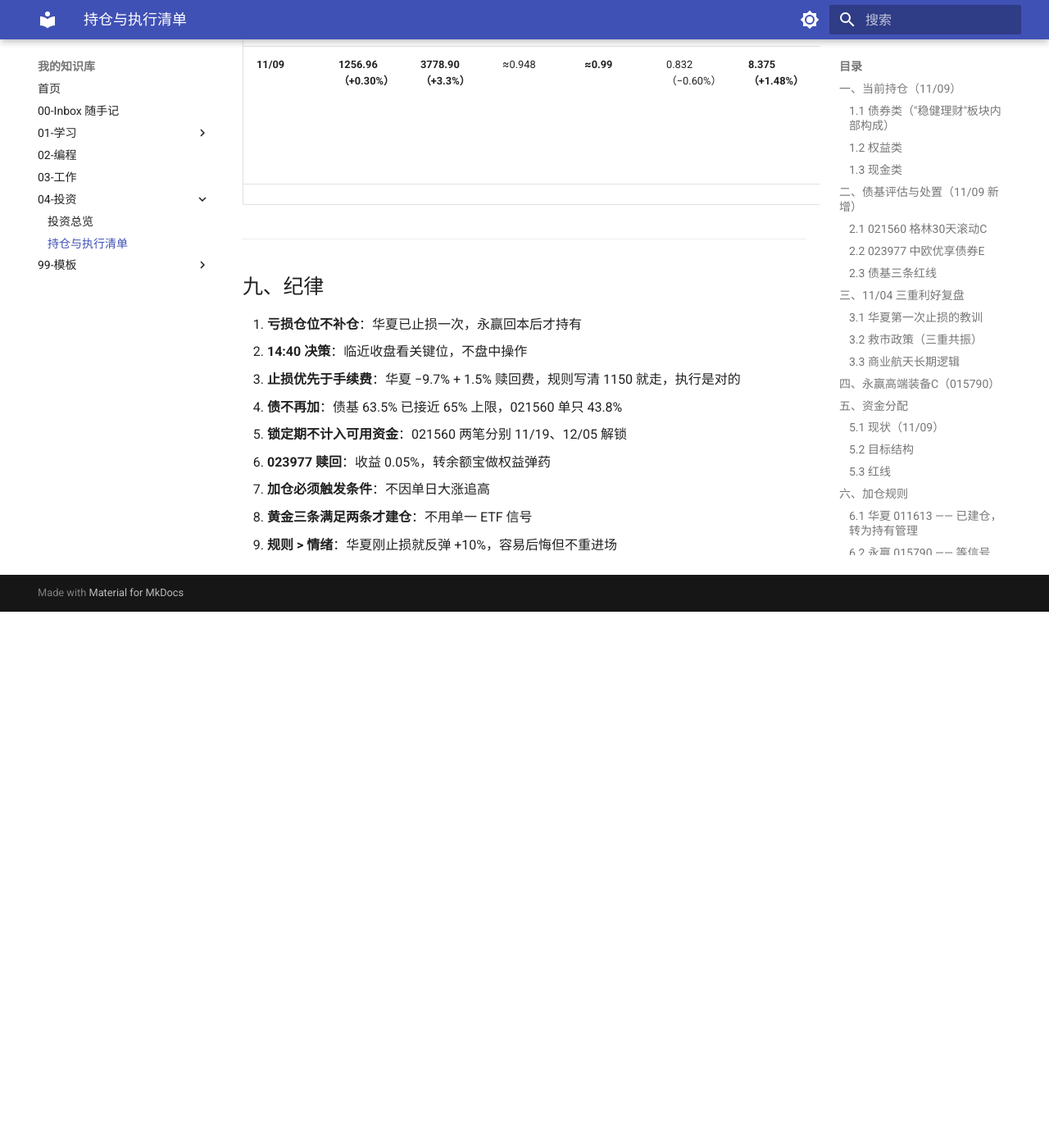
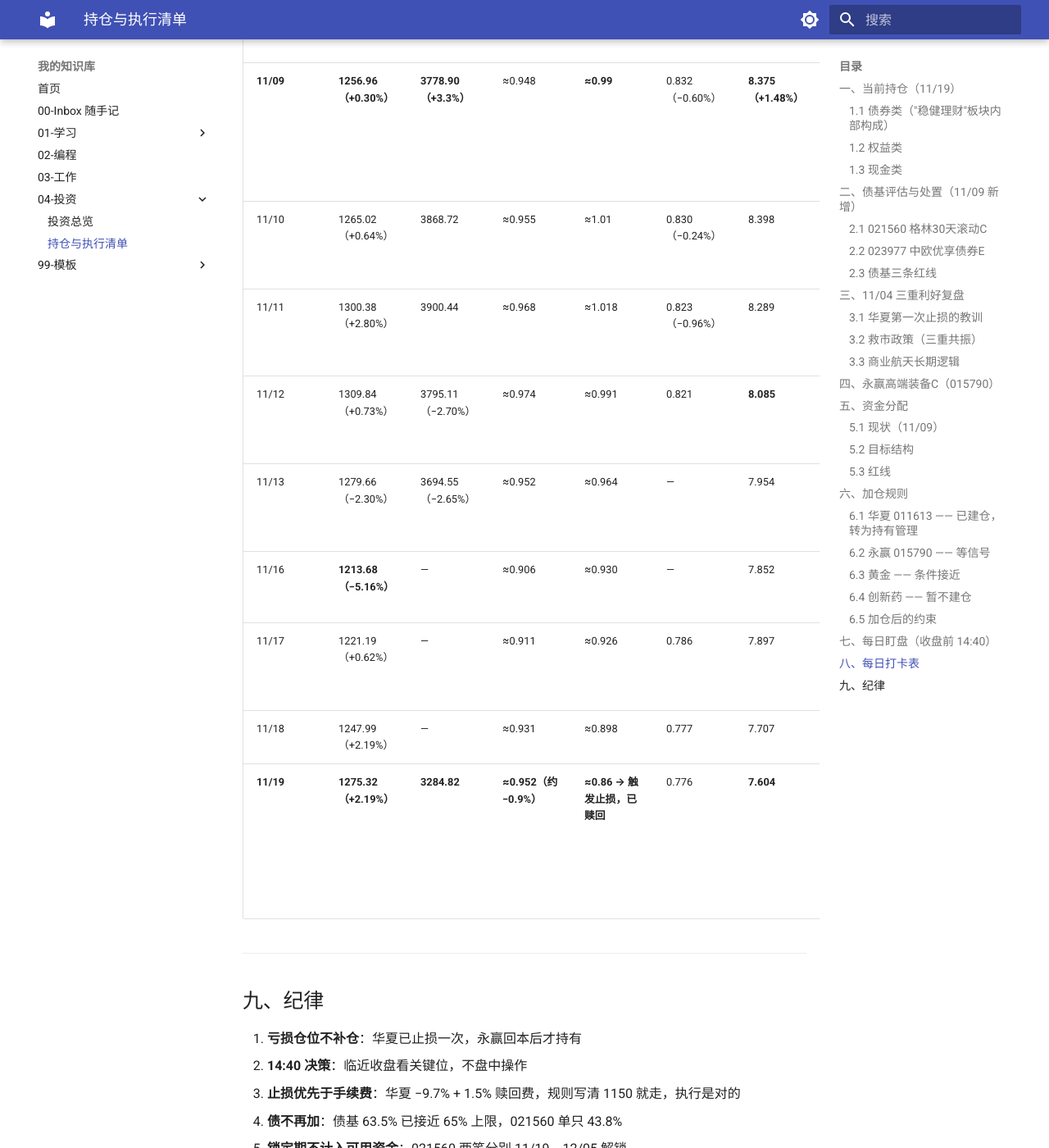
Before and after one commit to 164971963-ship-it/knowledge-base, an MkDocs documentation site: the page built from docs/investment/kc50-high-risk-plan.md, in a window 1280 px wide and 1400 px high, scrolled down 7902 px. Shown: the whole window at 82% size. Built offline with MkDocs 1.6.1 and Material for MkDocs 9.7.7, drawn with Linux system fonts in a browser that asks for light colours; before the commit the page ends 8648 px from its top, so only the background shows below that; some of the changed text lies outside the part shown.

Commit message:
docs: 补 11/10-11/19 打卡，永赢触发止损已赎回

```diff
--- a/docs/investment/kc50-high-risk-plan.md
+++ b/docs/investment/kc50-high-risk-plan.md
@@ -1,18 +1,18 @@
 # 持仓与执行清单（科创50 + 商业航天 + 黄金 + 债基）
 
-> 数据基准：市场 2026-11-09 收盘
-> 总资产约 **5,190 元**（另含华夏赎回后剩余现金约 582 元，合计约 5,772）
-> 结构：**债基 63.5% / 权益 19.3% / 现金 17.2%**——债已经很重，不再往债里加
+> 数据基准：市场 2026-11-19 收盘
+> 永赢 015790 已于 11/19 触发净值止损（≈0.86 < 0.872），提交赎回
+> 结构（赎回前）：**债基 63.5% / 权益 19.3% / 现金 17.2%**——债已经很重，不再往债里加
 
 ---
 
-## 一、当前持仓（11/09）
+## 一、当前持仓（11/19）
 
 ### 1.1 债券类（"稳健理财"板块内部构成）
 
 | 基金 | 代码 | 金额 | 占比 | 收益 | 状态 |
 |---|---|---|---|---|---|
-| 格林30天滚动持有C | **021560** | **2,271** | 43.8% | **+12.04（+0.53%）** | 10/20 买入 1,500 → **11/19 解锁**；11/05 加 759.91 → **12/05 解锁** |
+| 格林30天滚动持有C | **021560** | **2,271** | 43.8% | **+12.04（+0.53%）** | 10/20 买入 1,500 → **11/19 已解锁**；11/05 加 759.91 → **12/05 解锁** |
 | 中欧优享债券E | **023977** | **1,026.61** | 19.8% | **+0.50（+0.05%）** | **建议赎回**（开放赎回、限制大额申购） |
 | **债基合计** | | **3,297.61** | **63.5%** | +12.54（+0.38%） | |
 
@@ -20,8 +20,8 @@
 
 | 基金 | 代码 | 金额 | 占比 | 止损 | 状态 |
 |---|---|---|---|---|---|
-| 华夏科创50ETF联接C | 011613 | ≈500 | 9.6% | **净值 0.883 / 科创50 ≈1180** | 11/05 重新建仓，持有中 |
-| 永赢高端装备智选混合C | 015790 | ≈500 | 9.6% | **净值 0.872** | 已回本，持有中；C 类满 7 天，赎回费 0.5% |
+| 华夏科创50ETF联接C | 011613 | ≈500 | 9.6% | **净值 0.883 / 科创50 ≈1180** | 持有中，估 ≈0.952（约 −0.9%） |
+| 永赢高端装备智选混合C | 015790 | — | — | 0.872 | **11/19 已触发止损，提交赎回**（估 ≈0.86，约 −9.3%） |
 
 ### 1.3 现金类
 
@@ -229,7 +229,14 @@
 | 11/05 | 1286.68（+1.67%） | ≈3900（估） | **≈0.96（买入 500）** | ≈0.975 | 0.851（+2.41%） | 8.420 | 华夏重新进场，成交 1485 万手 |
 | 11/06 | 1253.20（−2.60%） | 3658.41 | ≈0.945 | ≈0.96 | 0.837（−1.65%） | 8.253 | 回踩缩量，成交 1126 万手 |
 | **11/09** | **1256.96（+0.30%）** | **3778.90（+3.3%）** | ≈0.948 | **≈0.99** | 0.832（−0.60%） | **8.375（+1.48%）** | **缩量横盘（823 万手）；卫星盘中冲 3911.5；永赢净值逼近 1.00** |
-| | | | | | | | |
+| 11/10 | 1265.02（+0.64%） | 3868.72 | ≈0.955 | ≈1.01 | 0.830（−0.24%） | 8.398 | 高开 1286 收 1265，缩量收在最低 |
+| 11/11 | 1300.38（+2.80%） | 3900.44 | ≈0.968 | ≈1.018 | 0.823（−0.96%） | 8.289 | 探底 1254 后拉升收最高，第 1 天 ≥1300 |
+| 11/12 | 1309.84（+0.73%） | 3795.11（−2.70%） | ≈0.974 | ≈0.991 | 0.821 | **8.085** | 冲 1364 回落 59 点，长上影；黄金破 8.10 |
+| 11/13 | 1279.66（−2.30%） | 3694.55（−2.65%） | ≈0.952 | ≈0.964 | — | 7.954 | 高开低走，**第 3 天 ≥1300 失败 → 未加仓** |
+| 11/16 | **1213.68（−5.16%）** | — | ≈0.906 | ≈0.930 | — | 7.852 | **收盘跌破 1245，华夏转防守** |
+| 11/17 | 1221.19（+0.62%） | — | ≈0.911 | ≈0.926 | 0.786 | 7.897 | 盘中最低 **1198.26**，逼近 1180 止损 |
+| 11/18 | 1247.99（+2.19%） | — | ≈0.931 | ≈0.898 | 0.777 | 7.707 | 收复 1245 |
+| **11/19** | **1275.32（+2.19%）** | **3284.82** | **≈0.952（约 −0.9%）** | **≈0.86 → 触发止损，已赎回** | 0.776 | **7.604** | **放量 1187 万手；卫星一周 −11.1%；永赢破 0.872 全部赎回；黄金较高点 −9.2%** |
 
 ---
 
```
